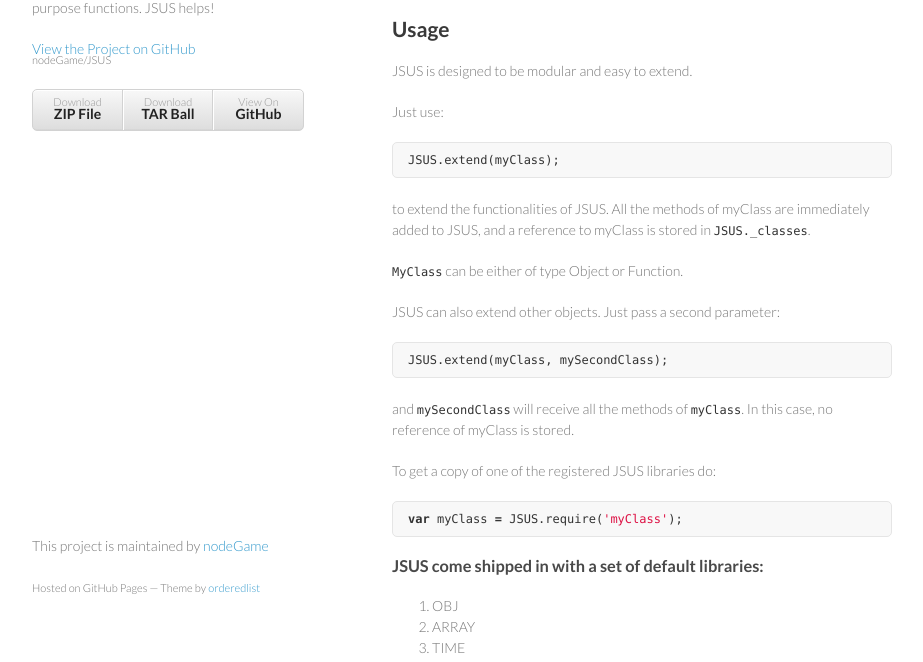
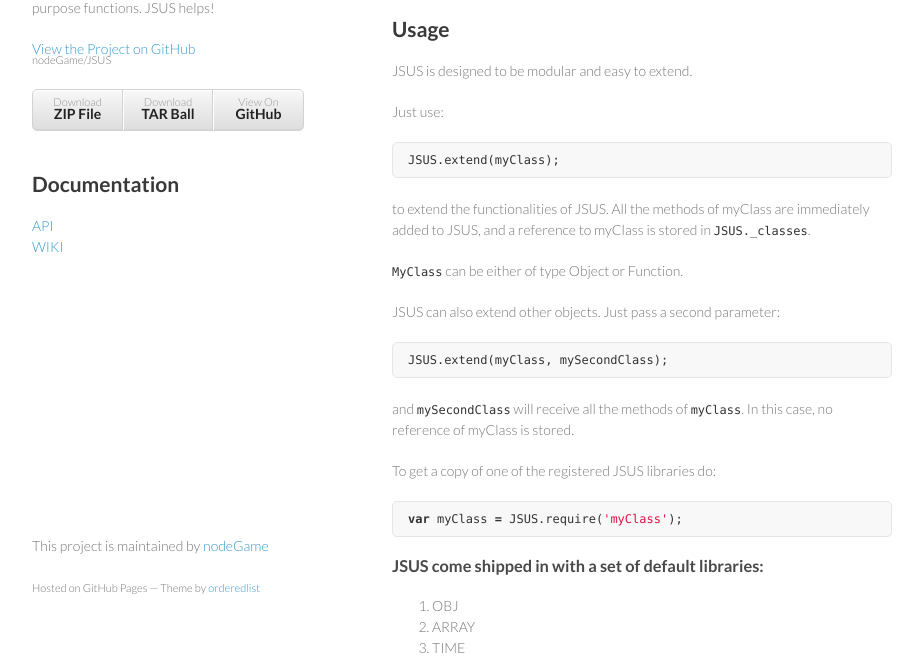
Before and after one commit to nodeGame/JSUS, a plain HTML site: page index.html in a window 1280 px wide. Shown: the part 133-795 px from the top of the page, without its empty margins (178-1101 px from the left). Drawn offline with Linux system fonts and the light colour scheme.

Commit message:
Fixed Documentation menu

```diff
--- a/index.html
+++ b/index.html
@@ -26,8 +26,14 @@
           <li><a href="https://github.com/nodeGame/JSUS/tarball/master">Download <strong>TAR Ball</strong></a></li>
           <li><a href="https://github.com/nodeGame/JSUS">View On <strong>GitHub</strong></a></li>
         </ul>
-        <br/>
-
+        <br>
+        <h2>Documentation</h2>
+        <p>
+          <dl>
+            <dt><a href="./docs/jsus.js.html">API</a></dt>
+            <dt><a href="https://github.com/nodeGame/JSUS/wiki">WIKI</a></dt>
+          </dl>
+        </p>
 
       </header>
       <section>
```
